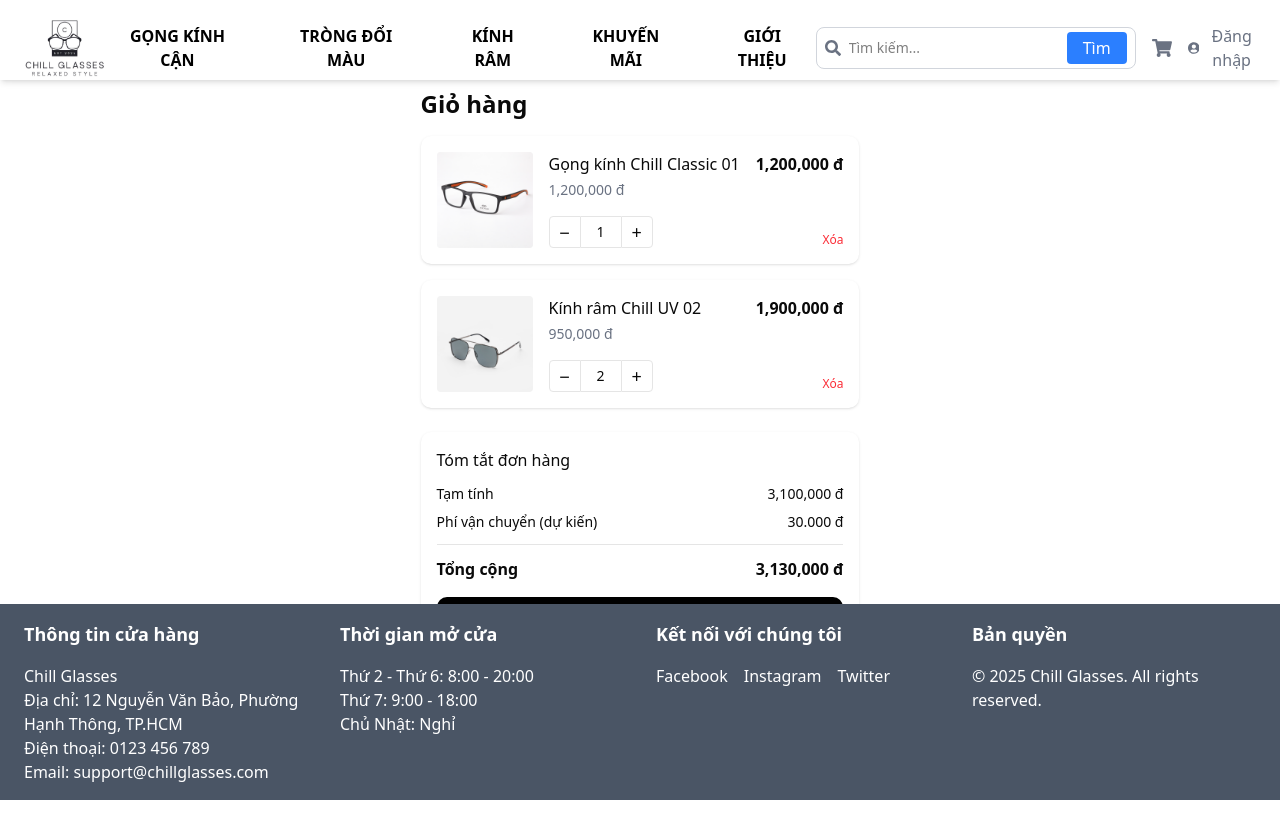
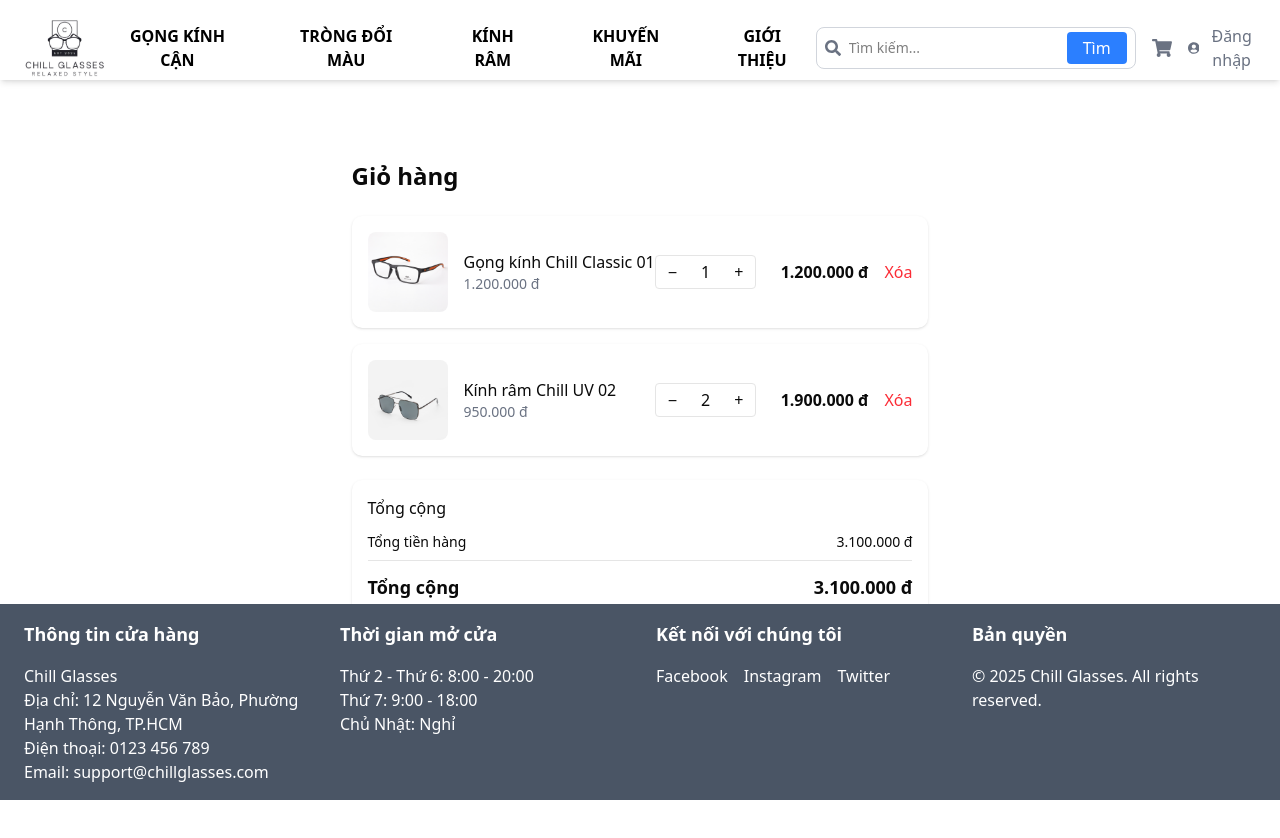
Before and after one commit to PhanQuocHuyIUH/ChillGlasses, a Next.js app: page /cart in a window 1280 px wide. Shown: the top 838 px of the page. Built offline with nearby package versions, Linux system fonts and the light colour scheme.

Commit message:
fix: final update for Task 06 cart page

```diff
--- a/src/app/(customer)/cart/page.tsx
+++ b/src/app/(customer)/cart/page.tsx
@@ -1,6 +1,8 @@
 "use client";
 
 import { useState } from "react";
+import Image from "next/image";
+import Link from "next/link";
 
 type CartItem = {
   id: number;
@@ -8,6 +10,10 @@
   price: number;
   quantity: number;
   image: string;
+};
+
+const formatPrice = (value: number) => {
+  return value.toLocaleString("vi-VN");
 };
 
 const CartPage = () => {
@@ -28,17 +34,15 @@
     },
   ]);
 
-  const handleIncrease = (id: number) => {
+  const increaseQty = (id: number) => {
     setItems((prev) =>
         prev.map((item) =>
-            item.id === id
-                ? { ...item, quantity: item.quantity + 1 }
-                : item
+            item.id === id ? { ...item, quantity: item.quantity + 1 } : item
         )
     );
   };
 
-  const handleDecrease = (id: number) => {
+  const decreaseQty = (id: number) => {
     setItems((prev) =>
         prev.map((item) =>
             item.id === id && item.quantity > 1
@@ -48,7 +52,7 @@
     );
   };
 
-  const handleRemove = (id: number) => {
+  const removeItem = (id: number) => {
     setItems((prev) => prev.filter((item) => item.id !== id));
   };
 
@@ -58,72 +62,69 @@
   );
 
   return (
-      <div className="max-w-5xl mx-auto px-4 py-6">
-        <h1 className="text-2xl font-semibold mb-4">Giỏ hàng</h1>
+      <div className="min-h-screen max-w-5xl mx-auto px-4 pt-24 pb-16">
+        <h1 className="text-2xl font-semibold mb-6">Giỏ hàng</h1>
 
         {items.length === 0 ? (
             <div className="bg-white rounded-lg shadow p-6 text-center">
               <p className="text-gray-600 mb-4">
                 Giỏ hàng của bạn đang trống.
               </p>
-              <a
+              <Link
                   href="/products"
                   className="inline-block px-5 py-2 rounded-lg bg-black text-white text-sm"
               >
                 Tiếp tục mua sắm
-              </a>
+              </Link>
             </div>
         ) : (
             <div className="grid gap-6 md:grid-cols-[2fr,1fr]">
-              {/* Danh sách sản phẩm */}
               <div className="space-y-4">
                 {items.map((item) => (
                     <div
                         key={item.id}
-                        className="flex gap-4 bg-white rounded-lg shadow p-4"
+                        className="flex items-center justify-between bg-white shadow rounded-lg p-4"
                     >
-                      <div className="w-24 h-24 bg-gray-100 rounded overflow-hidden">
-                        <img
+                      <div className="flex items-center gap-4">
+                        <Image
                             src={item.image}
                             alt={item.name}
-                            className="w-full h-full object-cover"
+                            width={80}
+                            height={80}
+                            className="rounded-md"
                         />
+                        <div>
+                          <h2 className="font-medium">{item.name}</h2>
+                          <p className="text-sm text-gray-500">
+                            {formatPrice(item.price)} đ
+                          </p>
+                        </div>
                       </div>
 
-                      <div className="flex-1 flex flex-col justify-between">
-                        <div>
-                          <h2 className="font-medium">{item.name}</h2>
-                          <p className="text-sm text-gray-500 mt-1">
-                            {item.price.toLocaleString()} đ
-                          </p>
-                        </div>
-
-                        <div className="flex items-center mt-3">
+                      <div className="flex items-center gap-4">
+                        <div className="flex items-center border rounded">
                           <button
-                              onClick={() => handleDecrease(item.id)}
-                              className="w-8 h-8 border rounded-l flex items-center justify-center text-lg"
+                              onClick={() => decreaseQty(item.id)}
+                              className="px-3 py-1"
                           >
                             −
                           </button>
-                          <span className="w-10 h-8 flex items-center justify-center border-t border-b text-sm">
-                      {item.quantity}
-                    </span>
+                          <span className="px-3">{item.quantity}</span>
                           <button
-                              onClick={() => handleIncrease(item.id)}
-                              className="w-8 h-8 border rounded-r flex items-center justify-center text-lg"
+                              onClick={() => increaseQty(item.id)}
+                              className="px-3 py-1"
                           >
                             +
                           </button>
                         </div>
-                      </div>
 
-                      <div className="flex flex-col items-end justify-between">
-                        <p className="font-semibold">
-                          {(item.price * item.quantity).toLocaleString()} đ
+                        <p className="font-semibold w-24 text-right">
+                          {formatPrice(item.price * item.quantity)} đ
                         </p>
+
                         <button
-                            onClick={() => handleRemove(item.id)}
-                            className="text-xs text-red-500 hover:underline"
+                            onClick={() => removeItem(item.id)}
+                            className="text-red-500 hover:underline"
                         >
                           Xóa
                         </button>
@@ -133,37 +134,30 @@
               </div>
 
               {/* Tổng tiền */}
-              <div className="bg-white rounded-lg shadow p-4 h-fit">
-                <h2 className="font-medium mb-3">Tóm tắt đơn hàng</h2>
+              <div className="bg-white shadow rounded-lg p-4">
+                <h2 className="font-medium mb-3">Tổng cộng</h2>
 
                 <div className="flex justify-between text-sm mb-2">
-                  <span>Tạm tính</span>
-                  <span>{total.toLocaleString()} đ</span>
+                  <span>Tổng tiền hàng</span>
+                  <span>{formatPrice(total)} đ</span>
                 </div>
 
-                <div className="flex justify-between text-sm mb-2">
-                  <span>Phí vận chuyển (dự kiến)</span>
-                  <span>30.000 đ</span>
+                <div className="border-t pt-3 font-semibold text-lg flex justify-between">
+                  <span>Tổng cộng</span>
+                  <span>{formatPrice(total)} đ</span>
                 </div>
 
-                <div className="border-t mt-3 pt-3 flex justify-between font-semibold">
-                  <span>Tổng cộng</span>
-                  <span>{(total + 30000).toLocaleString()} đ</span>
-                </div>
-
-                <a
-                    href="/checkout"
-                    className="mt-4 block w-full text-center bg-black text-white py-2 rounded-lg text-sm"
-                >
-                  Tiến hành thanh toán
-                </a>
-
-                <a
+                <Link href="/checkout">
+                  <button className="mt-4 w-full bg-black text-white py-2 rounded-lg text-sm">
+                    Tiến hành thanh toán
+                  </button>
+                </Link>
+                <Link
                     href="/products"
                     className="mt-2 block w-full text-center text-sm text-gray-600 hover:underline"
                 >
                   Tiếp tục mua sắm
-                </a>
+                </Link>
               </div>
             </div>
         )}
```
